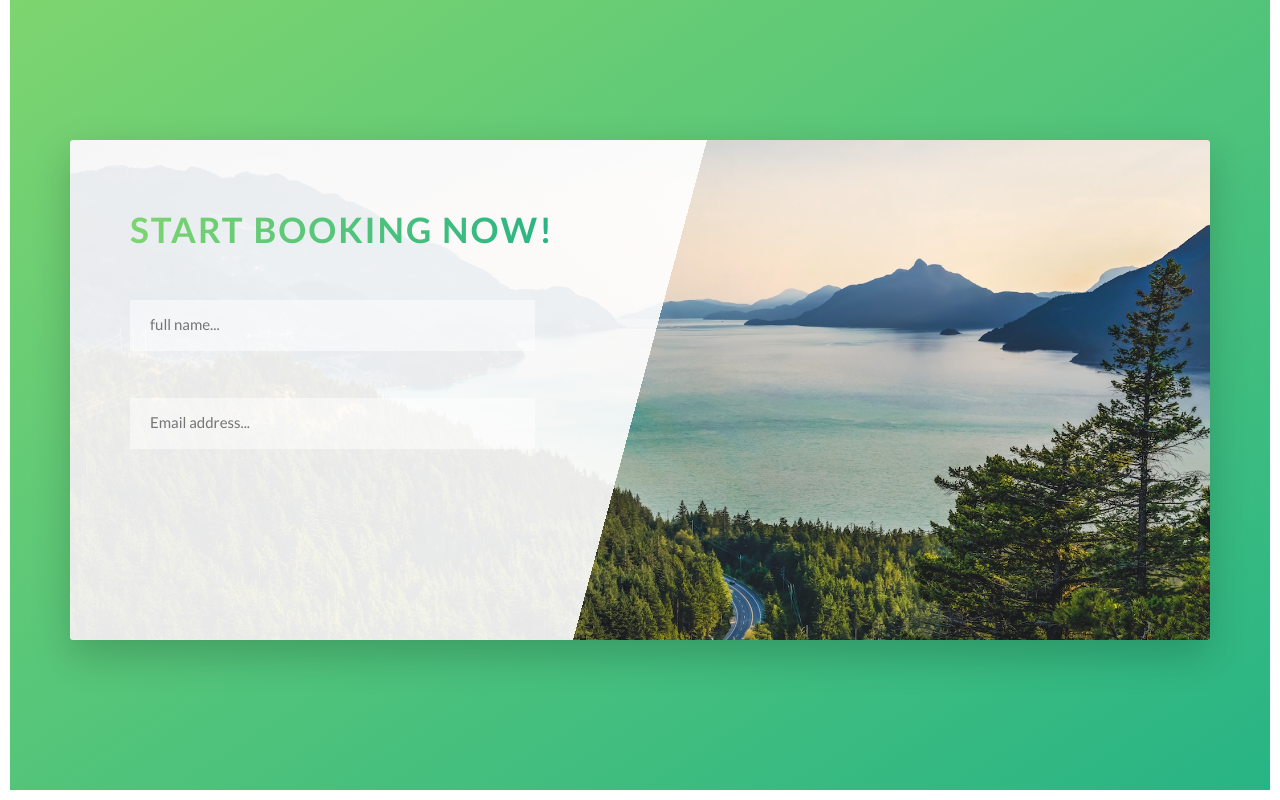
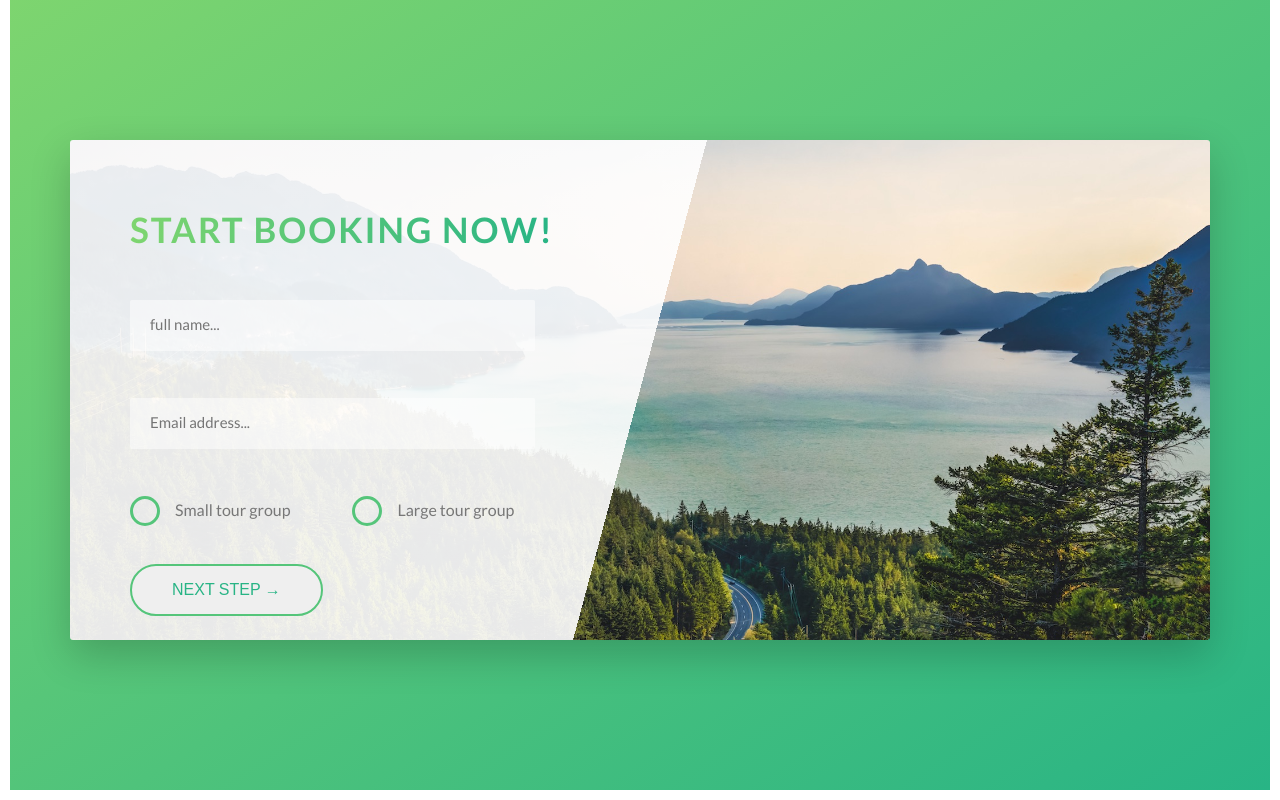
Before and after one commit to AndresXI/Natours-Landing-Page, a website: page index.html in a window 1280 px wide. Shown: the part 4634-5434 px from the top of the page. Drawn offline with Linux system fonts and the light colour scheme.

Commit message:
completed booking section

```diff
--- a/index.html
+++ b/index.html
@@ -271,7 +271,6 @@
         <div class="book">
           <div class="book__form">
             <form action="#" class="form">
-
               <div class="u-margin-bottom-medium">
                 <h2 class="heading-secondary">
                   Start booking now!
@@ -287,6 +286,30 @@
                 <input type="email" class="form__input" id="email" placeholder="Email address..." required>
                 <label for="email" class="form__label">Email</label>
               </div>
+
+              <div class="form__group u-margin-bottom-medium">
+                <div class="form__radio-group">
+                  <input type="radio" class="form__radio-input" id="small" name="size">
+                  <label for="small" class="form__radio-label">
+                    <span class="form__radio-button"></span> <!-- Button style -->
+                    Small tour group
+                  </label>
+                </div>
+
+                <div class="form__radio-group">
+                  <input type="radio" class="form__radio-input" id="large" name="size">
+                  <label for="large" class="form__radio-label">
+                    <span class="form__radio-button"></span> <!-- Button style -->
+                    Large tour group
+                  </label>
+                </div>
+              </div>
+
+              <div class="form__group">
+                <button class="btn btn--green">
+                  Next step &rarr;
+                </button>
+              </div>
             </form> <!-- End form group -->
           </div>
         </div>
--- a/sass/base/_utilities.scss
+++ b/sass/base/_utilities.scss
@@ -1,19 +1,19 @@
 .u-center-text {
-   text-align: center;
+   text-align: center !important;
 }
 
 .u-margin-bottom-small {
-   margin-bottom: 1.5rem;
+   margin-bottom: 1.5rem !important;
 }
 
 .u-margin-bottom-medium {
-   margin-bottom: 4rem;
+   margin-bottom: 4rem !important;
 }
 
 .u-margin-bottom-big {
-   margin-bottom: 8rem;
+   margin-bottom: 8rem !important;
 }
 
 .u-margin-top {
-   margin-top: 8rem;
+   margin-top: 8rem !important;
 }
--- a/sass/components/_button.scss
+++ b/sass/components/_button.scss
@@ -1,6 +1,10 @@
 /* styles for all of our buttons */
  .btn {
+  // change for the <button> element
+  border: none;
+  cursor: pointer;
 
+   &,
    &:link,
    &:visited {
       text-decoration: none;
@@ -41,6 +45,7 @@
 }
 
 .btn-text {
+
   &:link,
   &:visited {
     font-size: 1.6rem;
@@ -59,7 +64,9 @@
     transform: translateY(-2px);
   }
 
+  &:focus,
   &:active {
+    outline: none;
     box-shadow: 0 1rem 2rem rgba($color-black, .15);
     transform: translateY(0);
   }
--- a/sass/components/_feature-box.scss
+++ b/sass/components/_feature-box.scss
@@ -20,4 +20,5 @@
    &:hover {
       transform: translateY(-1.5rem) scale(1.03);
    }
+
 }
--- a/sass/components/_form.scss
+++ b/sass/components/_form.scss
@@ -15,6 +15,7 @@
       border-bottom: 3px solid transparent;
       width: 90%;
       display: block;
+      transition: all .3s;
 
       &:focus {
          outline: none;
@@ -46,4 +47,50 @@
       visibility: hidden;
       transform: translateY(-4rem);
    }
+
+   &__radio-group {
+      width: 49%;
+      display: inline-block;
+   }
+
+   &__radio-input {
+      display: none;
+   }
+
+   &__radio-label {
+      font-size: $default-font-size;
+      cursor: pointer;
+      position: relative;
+      padding-left: 4.5rem;
+   }
+
+   &__radio-button {
+      height: 3rem;
+      width: 3rem;
+      border: 3px solid $color-primary;
+      border-radius: 50%;
+      display: inline-block;
+      position: absolute;
+      left: 0;
+      top: -.4rem;
+
+      &::after {
+         content: "";
+         display: block;
+         height: 1rem;
+         width: 1rem;
+         border-radius: 50%;
+         position: absolute;
+         top: 50%;
+         left: 50%;
+         transform: translate(-50%, -50%);
+         background-color: $color-primary;
+         opacity: 0;
+         transition: opacity .2s;
+      }
+   }
+
+   &__radio-input:checked ~ &__radio-label &__radio-button::after  { // all checked input radio buttons
+      opacity: 1;
+   }
 }
```
Also changed, not shown: css/style.css.
